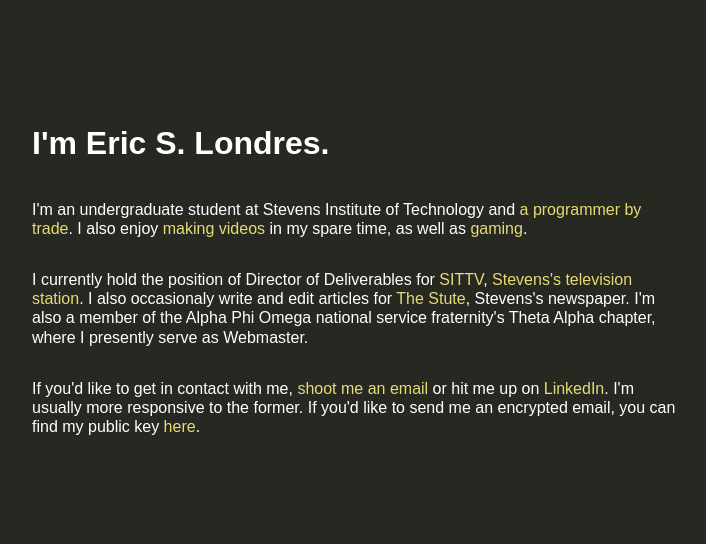
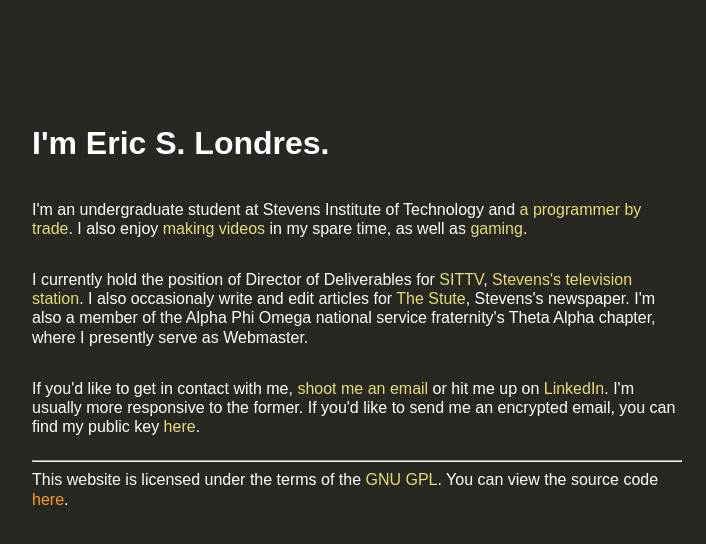
Before and after one commit to slondr/slondr.gitlab.io, a Jekyll site: the page built from index.html, in a window 1280 px wide. Shown: the top 544 px of the page, without its empty margins (283-989 px from the left). Built offline with Jekyll 4.4.1, drawn with Linux system fonts in a browser that asks for light colours.

Commit message:
added footer

```diff
--- /dev/null
+++ b/_includes/footer.md
@@ -0,0 +1,4 @@
+<footer>
+  <hr>
+  This website is licensed under the terms of the <a href="/gpl.txt">GNU GPL</a>. You can view the source code <a href="{{ site.gitlab.repository_url }}">here</a>.
+</footer>
--- a/_layouts/default.html
+++ b/_layouts/default.html
@@ -9,6 +9,7 @@
       <div class="container">
 	{{ content }}
       </div>
+      {% include footer.md %}
     </div>
   </body>
 </html>
```
